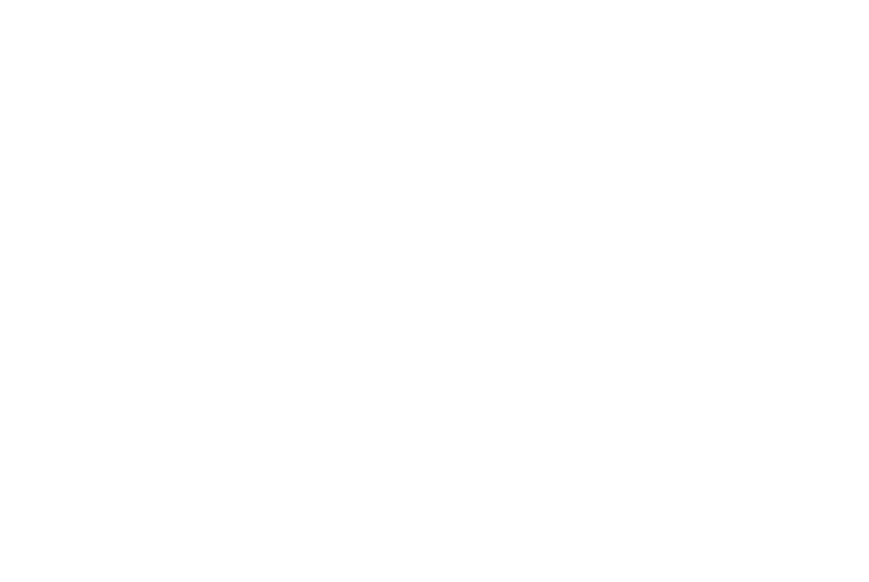
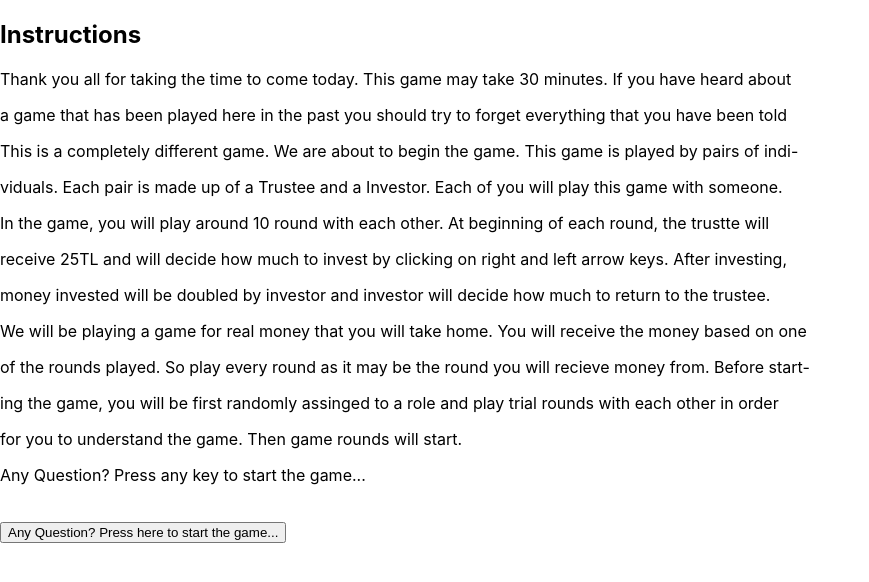
Before and after one commit to HamzaDincer/trust-game-experiment, a React (Create React App) app: page /trustgame in a window 1280 px wide. Before the commit this address had no page. Shown: the top 582 px of the page, without its empty margins (0-869 px from the left). Built offline with nearby package versions, Linux system fonts and the light colour scheme.

Commit message:
Tutorial Screen added

```diff
--- a/src/App.js
+++ b/src/App.js
@@ -2,14 +2,14 @@ import React, { useState } from 'react';
 import { BrowserRouter, Routes, Route, Navigate } from 'react-router-dom';
 import ConsentForm from './pages/ConsentPage/ConsentPage';
 import PreSurvey from './pages/PreSurvey/PreSurvey';
-// import TrustGame from './TrustGame';
+import TrustGame from './pages/TrustGame/TrustGame';
 // import PostSurvey from './PostSurvey';
 // import ThankYouPage from './ThankYouPage';
 import HomePage from './pages/HomePage/HomePage';
 
 const Experiment = () => {
 
-    const [participantNumber, setParticipantNumber] = useState(null);
+    const [participantNumber, setParticipantNumber] = useState(1);
 
     // This function is now used to assign the participant number from the consent form
     const assignParticipantNumber = (number) => {
@@ -21,11 +21,11 @@ const Experiment = () => {
             <Routes>
                 <Route path="/" element={<HomePage />} />
                 <Route path="/consent" element={<ConsentForm onAssignParticipantNumber={assignParticipantNumber} />} />
-                <Route path="/preSurvey" element={participantNumber ? <PreSurvey participantNumber={participantNumber} /> : <Navigate replace to="/consent" />} />
-                {/* <Route path="/game" element={participantNumber ? <TrustGame /> : <Navigate replace to="/consent" />} />
-                <Route path="/postSurvey" element={participantNumber ? <PostSurvey /> : <Navigate replace to="/consent" />} />
-                <Route path="/thankYou" element={<ThankYouPage />} /> */}
-
+                <Route path="/presurvey" element={participantNumber ? <PreSurvey participantNumber={participantNumber} /> : <Navigate replace to="/consent" />} />
+                <Route path="/trustgame" element={participantNumber ? <TrustGame /> : <Navigate replace to="/consent" />} />
+                {/* <Route path="/postSurvey" element={participantNumber ? <PostSurvey /> : <Navigate replace to="/consent" />} />
+                <Route path="/thankYou" element={<ThankYouPage />} />
+                */}
             </Routes>
         </BrowserRouter>
     );
--- /dev/null
+++ b/src/components/TutorialScreen/TutorialScreen.js
@@ -0,0 +1,26 @@
+import React from 'react';
+
+const TutorialScreen = ({ onStartGame }) => {
+
+    return (
+        <div className="tutorial-screen">
+            <h2>Instructions</h2>
+            <p>Thank you all for taking the time to come today. This game may take 30 minutes. If you have heard about </p>
+            <p>a game that has been played here in the past you should try to forget everything that you have been told</p>
+            <p>This is a completely different game. We are about to begin the game. This game is played by pairs of indi- </p>
+            <p> viduals. Each pair is made up of a Trustee and a Investor. Each of you will play this game with someone. </p>
+            <p> In the game, you will play around 10 round with each other. At beginning of each round, the trustte will </p>
+            <p> receive 25TL and will decide how much to invest by clicking on right and left arrow keys. After investing,</p>
+            <p> money invested will be doubled by investor and investor will decide how much to return to the trustee. </p>
+            <p> We will be playing a game for real money that you will take home. You will receive the money based on one </p>
+            <p> of the rounds played. So play every round as it may be the round you will recieve money from. Before start- </p>
+            <p> ing the game, you will be first randomly assinged to a role and play trial rounds with each other in order </p>
+            <p> for you to understand the game. Then game rounds will start.</p>
+            <p> Any Question? Press any key to start the game...</p>
+            <br></br>
+            <button onClick={onStartGame}>Any Question? Press here to start the game...</button>
+        </div>
+    );
+};
+
+export default TutorialScreen;
--- /dev/null
+++ b/src/pages/TrustGame/TrustGame.js
@@ -0,0 +1,24 @@
+import React, { useState } from 'react';
+import TutorialScreen from '../../components/TutorialScreen/TutorialScreen';
+
+const TrustGame = () => {
+
+    const [isGameStarted, setIsGameStarted] = useState(false);
+
+    const startGame = () => {
+        setIsGameStarted(true);
+    };
+
+    return (
+        <div>
+            {!isGameStarted ? (
+                <TutorialScreen onStartGame={startGame} />
+            ) : (
+                // The component or logic for the actual game goes here
+                <p>Game content will be displayed here.</p>
+            )}
+        </div>
+    );
+};
+
+export default TrustGame;
```
Also changed, not shown: src/components/TutorialScreen/TutorialScreen.scss (added).
